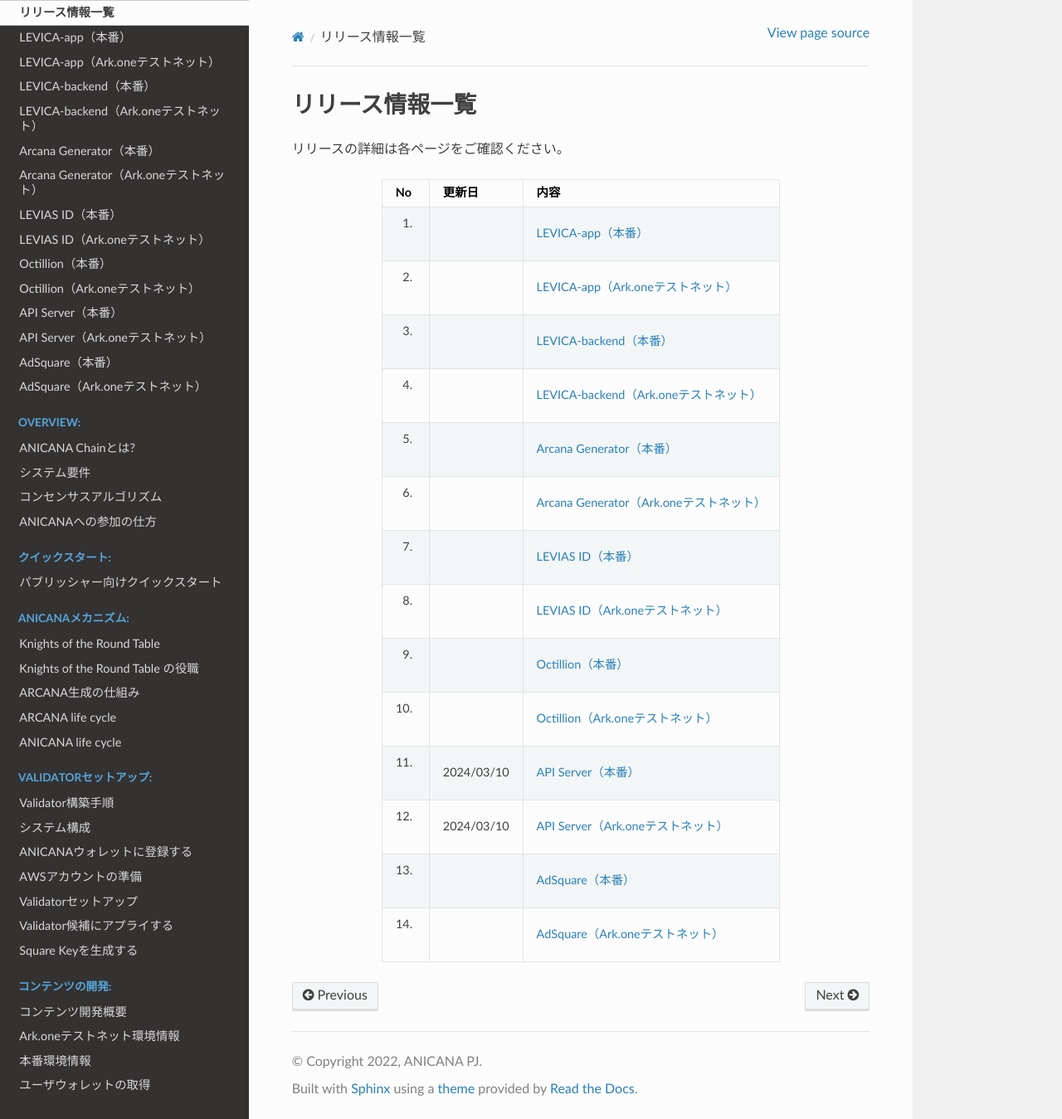
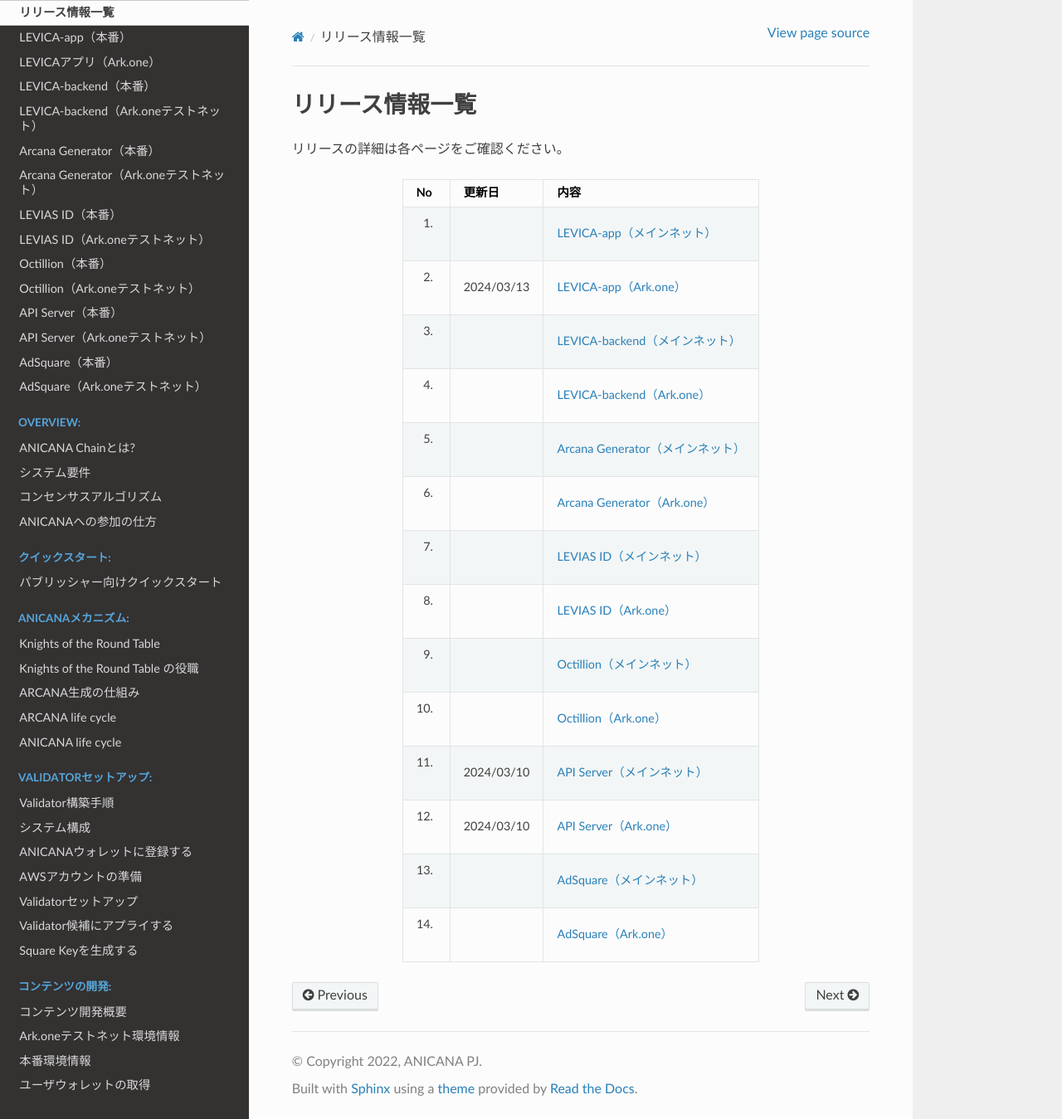
Before and after one commit to Orange-Code-Project/anicana-docs, a Sphinx documentation site: the page built from source/release/updated-info.rst, in a window 1280 px wide and 1349 px high. Shown: the whole window at 83% size. Built offline with Sphinx 7.4.7 and the Read the Docs theme 2.0.0, drawn with Linux system fonts in a browser that asks for light colours.

Commit message:
[update]
LEVICA-app（Ark.oneテストネット）
⇒リリース予定の更新

```diff
--- a/source/change-history/change-history.rst
+++ b/source/change-history/change-history.rst
@@ -7,6 +7,9 @@
     :align: center
 
     "No", "更新日", "バージョン", "変更内容"
+    "18.", "2024/03/13", "1.4.2", "| LEVICA-app（Ark.oneテストネット）
+    | 　⇒リリース予定の更新
+    | 　"
     "17.", "2024/03/10", "1.4.1", "| 各プラットフォーム機能のリリース情報
     | 　⇒API Server（本番）、API Server（Ark.oneテストネット）を更新
     | 　"
--- a/source/index.rst
+++ b/source/index.rst
@@ -98,6 +98,7 @@
    /egg-management/IPFS-upload
    /egg-management/anima
    /egg-management/ValidatorUI
+   /egg-management/LEVICA-MerchantManagement
 
 .. toctree::
    :maxdepth: 2
--- a/source/release/updated-info.rst
+++ b/source/release/updated-info.rst
@@ -9,17 +9,17 @@
     :align: center
 
     "No", "更新日", "内容"
-    "1.", "", ":doc:`LEVICA-app（本番） </release/levica-app-main>` "
-    "2.", "", ":doc:`LEVICA-app（Ark.oneテストネット） </release/levica-app-test>` "
-    "3.", "", ":doc:`LEVICA-backend（本番） </release/levica-backend-main>` "
-    "4.", "", ":doc:`LEVICA-backend（Ark.oneテストネット） </release/levica-backend-test>` "
-    "5.", "", ":doc:`Arcana Generator（本番） </release/arcana-generator-main>` "
-    "6.", "", ":doc:`Arcana Generator（Ark.oneテストネット） </release/arcana-generator-test>` "
-    "7.", "", ":doc:`LEVIAS ID（本番） </release/levias-id-main>` "
-    "8.", "", ":doc:`LEVIAS ID（Ark.oneテストネット） </release/levias-id-test>` "
-    "9.", "", ":doc:`Octillion（本番） </release/octillion-main>` "
-    "10.", "", ":doc:`Octillion（Ark.oneテストネット） </release/octillion-test>` "
-    "11.", "2024/03/10", ":doc:`API Server（本番） </release/api-server-main>` "
-    "12.", "2024/03/10", ":doc:`API Server（Ark.oneテストネット） </release/api-server-test>` "
-    "13.", "", ":doc:`AdSquare（本番） </release/adsquare-main>` "
-    "14.", "", ":doc:`AdSquare（Ark.oneテストネット） </release/adsquare-test>` "
+    "1.", "", ":doc:`LEVICA-app（メインネット） </release/levica-app-main>` "
+    "2.", "2024/03/13", ":doc:`LEVICA-app（Ark.one） </release/levica-app-test>` "
+    "3.", "", ":doc:`LEVICA-backend（メインネット） </release/levica-backend-main>` "
+    "4.", "", ":doc:`LEVICA-backend（Ark.one） </release/levica-backend-test>` "
+    "5.", "", ":doc:`Arcana Generator（メインネット） </release/arcana-generator-main>` "
+    "6.", "", ":doc:`Arcana Generator（Ark.one） </release/arcana-generator-test>` "
+    "7.", "", ":doc:`LEVIAS ID（メインネット） </release/levias-id-main>` "
+    "8.", "", ":doc:`LEVIAS ID（Ark.one） </release/levias-id-test>` "
+    "9.", "", ":doc:`Octillion（メインネット） </release/octillion-main>` "
+    "10.", "", ":doc:`Octillion（Ark.one） </release/octillion-test>` "
+    "11.", "2024/03/10", ":doc:`API Server（メインネット） </release/api-server-main>` "
+    "12.", "2024/03/10", ":doc:`API Server（Ark.one） </release/api-server-test>` "
+    "13.", "", ":doc:`AdSquare（メインネット） </release/adsquare-main>` "
+    "14.", "", ":doc:`AdSquare（Ark.one） </release/adsquare-test>` "
```
Also changed, not shown: source/egg-management/LEVICA-MerchantManagement.rst (added, +51 -0 lines), source/release/levica-app-test.rst (+9 -2 lines), source/img/levica/AllBillingHistoryScreen.png (added), source/img/levica/ReuseFlow.png (added), source/img/levica/ReuseSettingExsample.png (added), source/img/levica/ReuseSettingScreen.png (added), source/img/levica/SettlementHistoryScreen.png (added).
